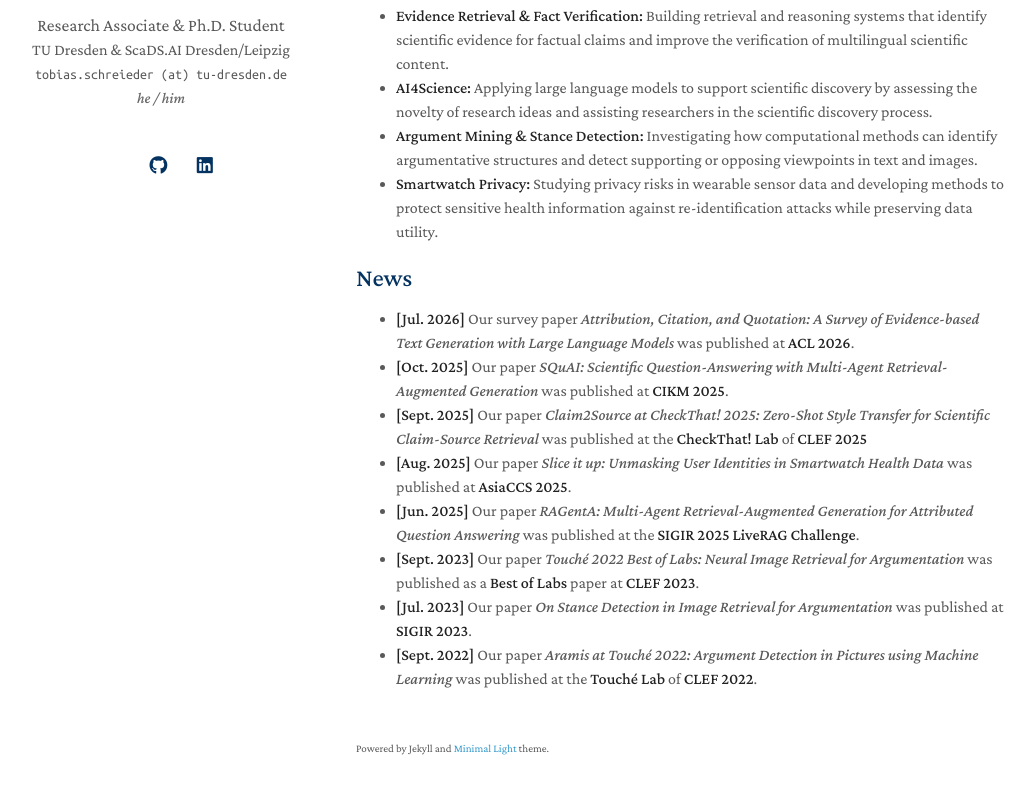
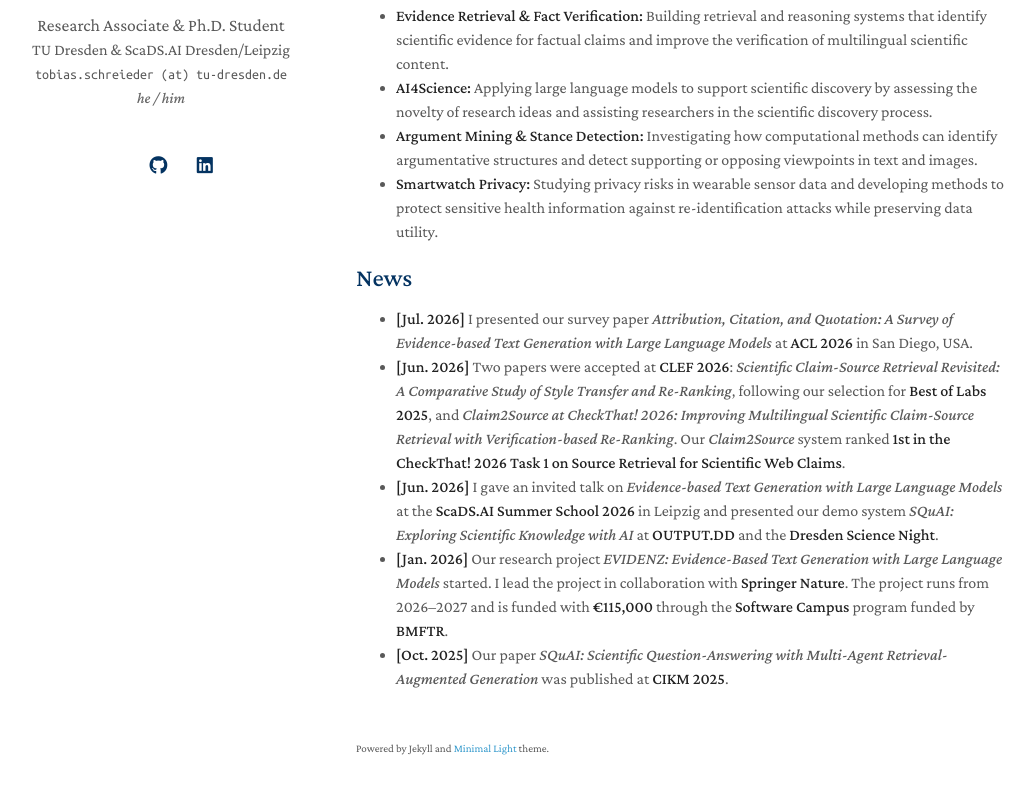
Before and after one commit to tobiasschreieder/tobiasschreieder.github.io, a Jekyll site: the page built from index.md, in a window 1280 px wide and 1228 px high. Shown: the part 399-1193 px from the top of the window, without its empty margins (124-1159 px from the left). Built offline with Jekyll 4.4.1, drawn with Linux system fonts in a browser that asks for light colours; a style sheet for code colours, icons or effects is not loaded; our own code applies the rules of GitHub Pages for plain Markdown files.

Commit message:
update news
Updated news section with recent publications and presentations.

```diff
--- a/index.md
+++ b/index.md
@@ -16,11 +16,8 @@ I am a Ph.D. student at TU Dresden and ScaDS.AI. My research interests lie in th
 
 ## News
 
-- **[Jul. 2026]** Our survey paper *Attribution, Citation, and Quotation: A Survey of Evidence-based Text Generation with Large Language Models* was published at **ACL 2026**.
+- **[Jul. 2026]** I presented our survey paper *Attribution, Citation, and Quotation: A Survey of Evidence-based Text Generation with Large Language Models* at **ACL 2026** in San Diego, USA.
+- **[Jun. 2026]** Two papers were accepted at **CLEF 2026**: *Scientific Claim-Source Retrieval Revisited: A Comparative Study of Style Transfer and Re-Ranking*, following our selection for **Best of Labs 2025**, and *Claim2Source at CheckThat! 2026: Improving Multilingual Scientific Claim-Source Retrieval with Verification-based Re-Ranking*. Our *Claim2Source* system ranked **1st in the CheckThat! 2026 Task 1 on Source Retrieval for Scientific Web Claims**.
+- **[Jun. 2026]** I gave an invited talk on *Evidence-based Text Generation with Large Language Models* at the **ScaDS.AI Summer School 2026** in Leipzig and presented our demo system *SQuAI: Exploring Scientific Knowledge with AI* at **OUTPUT.DD** and the **Dresden Science Night**.
+- **[Jan. 2026]** Our research project *EVIDENZ: Evidence-Based Text Generation with Large Language Models* started. I lead the project in collaboration with **Springer Nature**. The project runs from 2026–2027 and is funded with **€115,000** through the **Software Campus** program funded by **BMFTR**.
 - **[Oct. 2025]** Our paper *SQuAI: Scientific Question-Answering with Multi-Agent Retrieval-Augmented Generation* was published at **CIKM 2025**.
-- **[Sept. 2025]** Our paper *Claim2Source at CheckThat! 2025: Zero-Shot Style Transfer for Scientific Claim-Source Retrieval* was published at the **CheckThat! Lab** of **CLEF 2025**
-- **[Aug. 2025]** Our paper *Slice it up: Unmasking User Identities in Smartwatch Health Data* was published at **AsiaCCS 2025**.
-- **[Jun. 2025]** Our paper *RAGentA: Multi-Agent Retrieval-Augmented Generation for Attributed Question Answering* was published at the **SIGIR 2025 LiveRAG Challenge**.
-- **[Sept. 2023]** Our paper *Touché 2022 Best of Labs: Neural Image Retrieval for Argumentation* was published as a **Best of Labs** paper at **CLEF 2023**.
-- **[Jul. 2023]** Our paper *On Stance Detection in Image Retrieval for Argumentation* was published at **SIGIR 2023**.
-- **[Sept. 2022]** Our paper *Aramis at Touché 2022: Argument Detection in Pictures using Machine Learning* was published at the **Touché Lab** of **CLEF 2022**.
```
